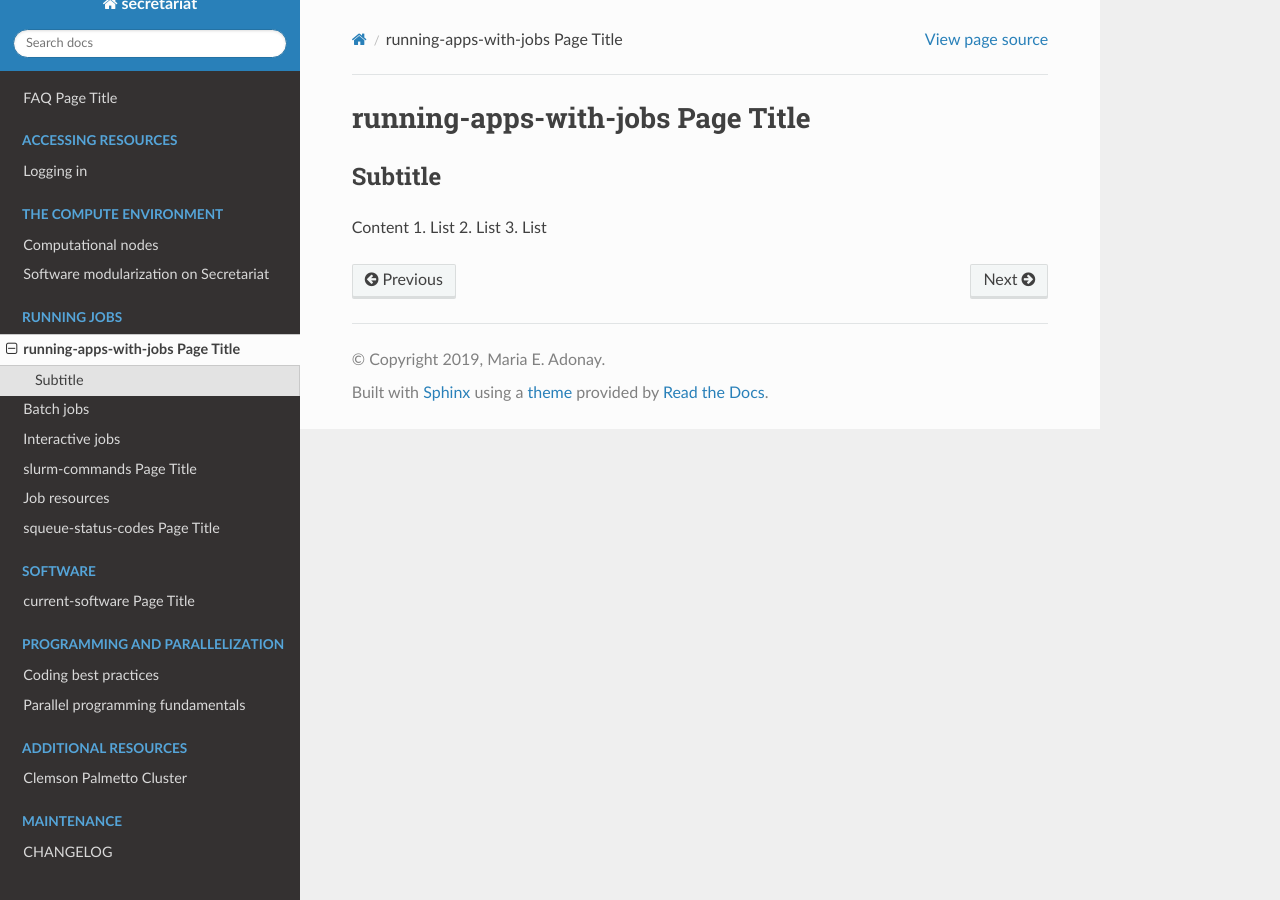
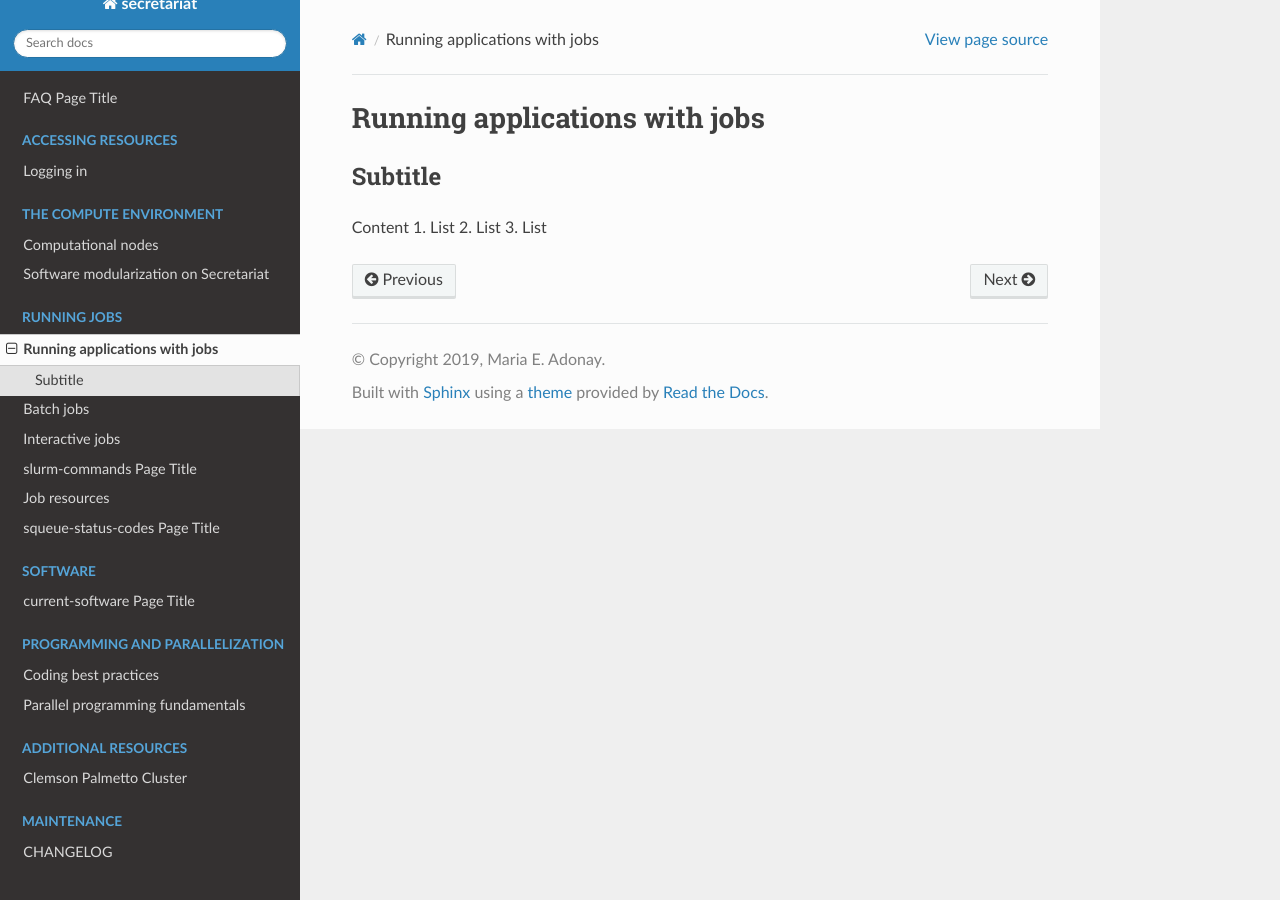
Before and after one commit to amalgamaria/secretariat, a Sphinx documentation site: the page built from docs/running-jobs/running-apps-with-jobs.rst, in a window 1280 px wide. Built offline with Sphinx 7.4.7 and the Read the Docs theme 2.0.0, drawn with Linux system fonts in a browser that asks for light colours.

Commit message:
Change title

```diff
--- a/docs/running-jobs/running-apps-with-jobs.rst
+++ b/docs/running-jobs/running-apps-with-jobs.rst
@@ -1,5 +1,5 @@
-running-apps-with-jobs Page Title
-=================================
+Running applications with jobs
+==============================
 
 Subtitle
 ********
```
